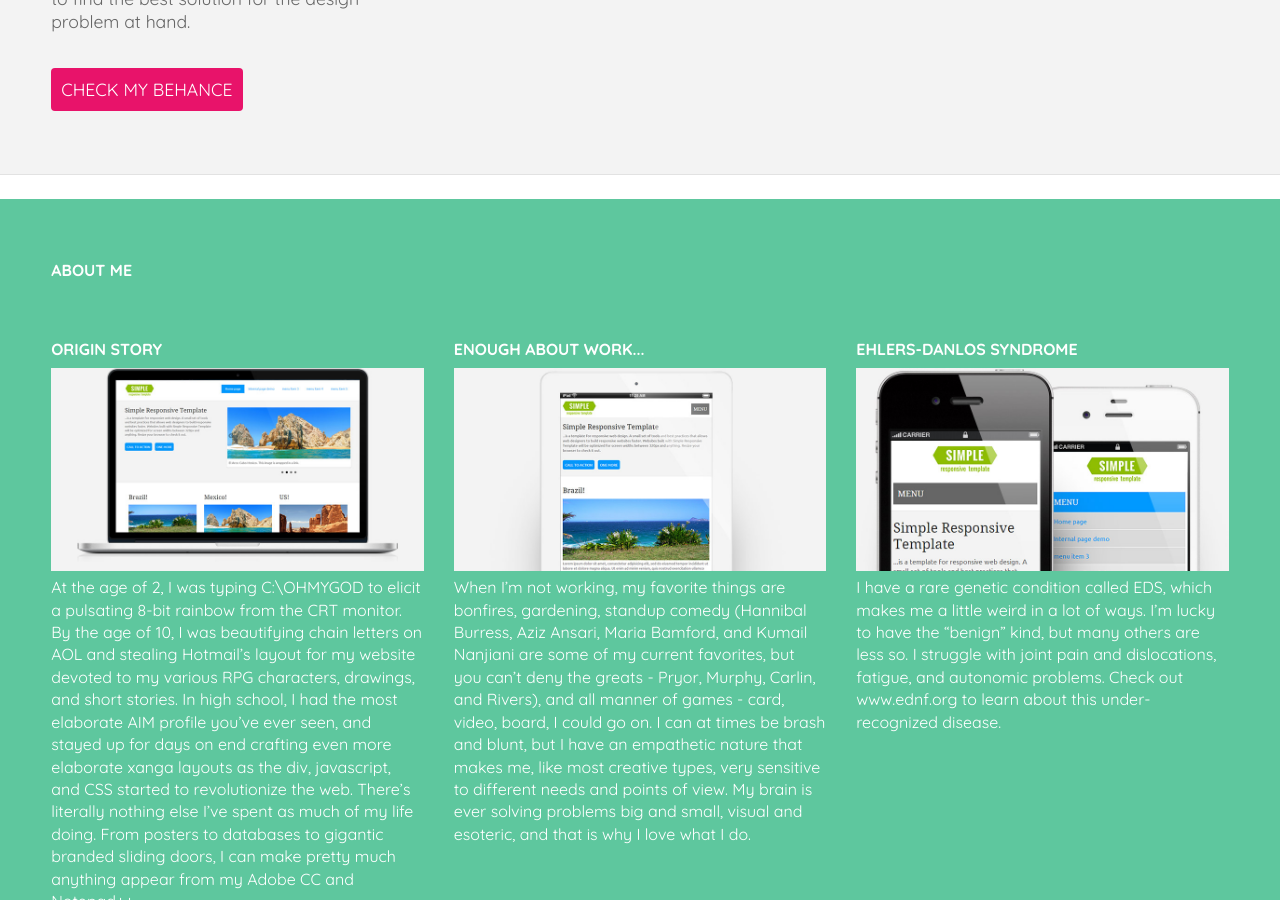
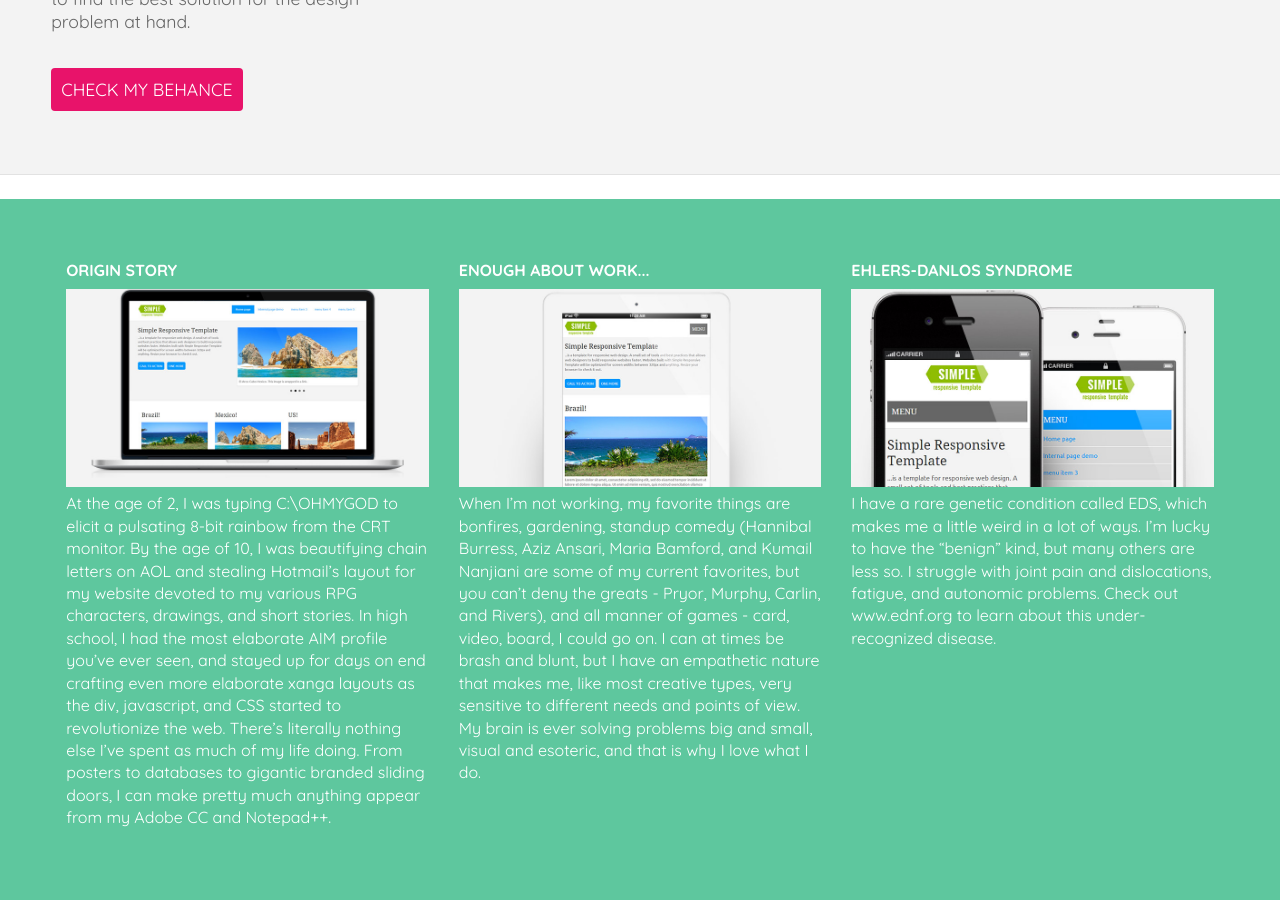
Before and after one commit to banbanbana/happybana.github.io, a Jekyll site: the page home.html, which Jekyll copies as it is, in a window 1280 px wide and 900 px high, scrolled down 328 px. Built offline with Jekyll 4.4.1, drawn with Linux system fonts in a browser that asks for light colours; some web fonts are replaced.

Commit message:
Update home.html

```diff
--- a/home.html
+++ b/home.html
@@ -116,9 +116,6 @@ border: 1px solid #887dc2
 <section id="features"  class="greenelement vertical-padding">
 	<div class="wrapper clearfix">
 
-    <h1>About Me</h1>
-
- 	<div class="row vertical-padding">
         <div class="grid_4">
           <h3>Origin Story</h3>
           <img src="images/colorblocks-pic1.jpg" />
```
